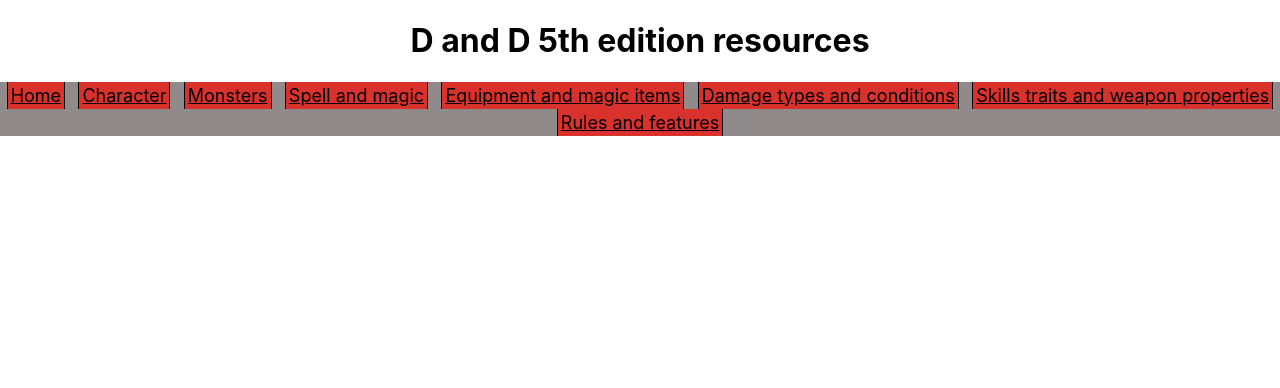
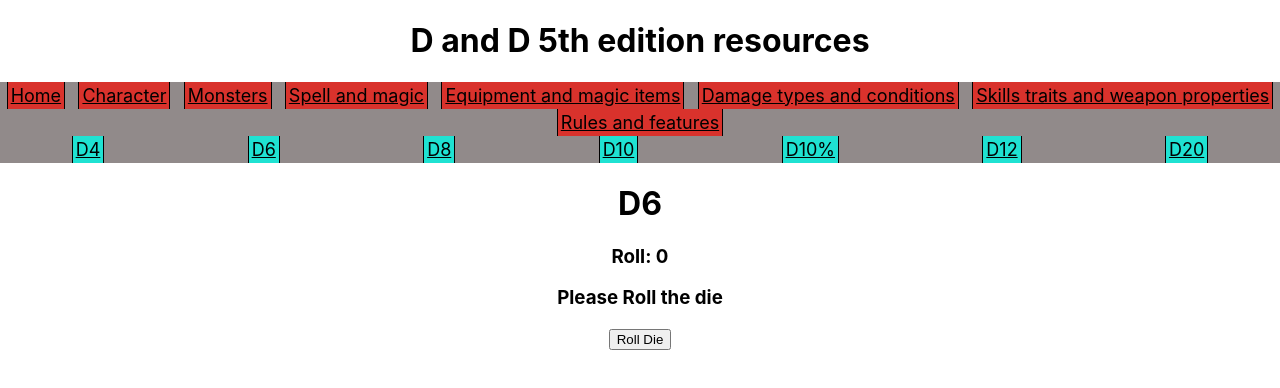
Before and after one commit to justinallenshade/DandD-5thEditionResources, a React (Create React App) app: page /die/d6 in a window 1280 px wide. Shown: the top 388 px of the page. Built offline with nearby package versions, Linux system fonts and the light colour scheme.

Commit message:
dice added, time for styling

```diff
--- a/src/App.js
+++ b/src/App.js
@@ -36,12 +36,13 @@ import MainRule from './Components/MainRule'
 import RuleSection from './Components/RuleSection'
 import Features from './Components/Features'
 
-
-// import DisplayTool from './Components/DisplayTool';
-
-
-
-
+import D4 from './Components/D4'
+import D6 from './Components/D6'
+import D8 from './Components/D8'
+import D10 from './Components/D10'
+import D10perc from './Components/D10perc'
+import D12 from './Components/D12'
+import D20 from './Components/D20'
 
 
 export default function App() {
@@ -87,6 +88,13 @@ export default function App() {
             <Route path="/mainrule/rulesection" exact render={() => <RuleSection url={url}/>} />
             <Route path="/mainrule/features" exact render={() => <Features url={url}/>} />
 
+            <Route path="/die/d4" exact render={() => <D4 url={url} />} />
+            <Route path="/die/d6" exact render={() => <D6 url={url} />} />
+            <Route path="/die/d8" exact render={() => <D8 url={url} />} />
+            <Route path="/die/d10" exact render={() => <D10 url={url} />} />
+            <Route path="/die/d10perc" exact render={() => <D10perc url={url} />} />
+            <Route path="/die/d12" exact render={() => <D12 url={url} />} />
+            <Route path="/die/d20" exact render={() => <D20 url={url} />} />
 
         </div>
     </div>
--- /dev/null
+++ b/src/Components/D10.jsx
@@ -0,0 +1,13 @@
+import React from 'react';
+import DiceNav from './DiceNav'
+import DieCalc from './DieCalc';
+
+export default function D10(props) {
+    return (
+        <div>
+            <DiceNav />
+            <h1>D10</h1>
+            <DieCalc die={10}/>
+        </div>
+    );
+}
--- /dev/null
+++ b/src/Components/D10perc.jsx
@@ -0,0 +1,24 @@
+import React,{ useState } from 'react';
+import DiceNav from './DiceNav'
+
+export default function DieCalc() {
+    const [dieState, setDieState] = useState("Please Roll the die")
+    const [countState, setCountState] = useState(0)
+
+    function rollDice(event){
+        event.preventDefault();
+        setDieState(`Results: ${(Math.floor(Math.random()*11 ))*10}%`);
+        setCountState(countState + 1)
+    }
+
+
+    return (
+        <div>
+            <DiceNav />
+            <h1>D10%</h1>
+            <h3 className="dieDisplay">{`Roll: ${countState}`}</h3>
+            <h3 className="dieDisplay">{dieState}</h3>
+            <button className="dieButton" onClick={rollDice}>Roll Die</button>
+        </div>
+    );
+}
--- /dev/null
+++ b/src/Components/D12.jsx
@@ -0,0 +1,13 @@
+import React from 'react';
+import DiceNav from './DiceNav'
+import DieCalc from './DieCalc';
+
+export default function D12(props) {
+    return (
+        <div>
+            <DiceNav />
+            <h1>D12</h1>
+            <DieCalc die={12}/>
+        </div>
+    );
+}
--- /dev/null
+++ b/src/Components/D20.jsx
@@ -0,0 +1,13 @@
+import React from 'react';
+import DiceNav from './DiceNav'
+import DieCalc from './DieCalc';
+
+export default function D20(props) {
+    return (
+        <div>
+            <DiceNav />
+            <h1>D20</h1>
+            <DieCalc die={20}/>
+        </div>
+    );
+}
--- /dev/null
+++ b/src/Components/D4.jsx
@@ -0,0 +1,15 @@
+import React from 'react';
+import DiceNav from './DiceNav'
+import DieCalc from './DieCalc';
+
+
+export default function D4(props) {
+
+    return (
+        <div>
+            <DiceNav />
+            <h1>D4</h1>
+            <DieCalc die={4}/>
+        </div>
+    );
+}
--- /dev/null
+++ b/src/Components/D6.jsx
@@ -0,0 +1,13 @@
+import React from 'react';
+import DiceNav from './DiceNav'
+import DieCalc from './DieCalc';
+
+export default function D6(props) {
+    return (
+        <div>
+            <DiceNav />
+            <h1>D6</h1>
+            <DieCalc die={6}/>
+        </div>
+    );
+}
--- /dev/null
+++ b/src/Components/D8.jsx
@@ -0,0 +1,13 @@
+import React from 'react';
+import DiceNav from './DiceNav'
+import DieCalc from './DieCalc';
+
+export default function D8(props) {
+    return (
+        <div>
+            <DiceNav />
+            <h1>D8</h1>
+            <DieCalc die={8}/>
+        </div>
+    );
+}
--- /dev/null
+++ b/src/Components/DiceNav.jsx
@@ -0,0 +1,16 @@
+import React from 'react';
+import { Link } from 'react-router-dom'
+
+export default function DiceNav() {
+    return (
+        <div className="header">
+            <Link to={'/die/d4'} className="char" >D4</Link>
+            <Link to={'/die/d6'} className="char" >D6</Link>
+            <Link to={'/die/d8'} className="char" >D8</Link>
+            <Link to={'/die/d10'} className="char" >D10</Link>
+            <Link to={'/die/d10perc'} className="char" >D10% </Link>
+            <Link to={'/die/d12'} className="char" >D12</Link>
+            <Link to={'/die/d20'} className="char" >D20</Link>
+        </div>
+    );
+}
--- /dev/null
+++ b/src/Components/DieCalc.jsx
@@ -0,0 +1,21 @@
+import React,{ useState } from 'react';
+
+export default function DieCalc(Die) {
+    const [dieState, setDieState] = useState("Please Roll the die")
+    const [countState, setCountState] = useState(0)
+
+    function rollDice(event){
+        event.preventDefault();
+        setDieState(`Results: ${Math.floor(Math.random()*(Die.die +1) )}`);
+        setCountState(countState + 1)
+    }
+
+
+    return (
+        <div>
+            <h3 className="dieDisplay">{`Roll: ${countState}`}</h3>
+            <h3 className="dieDisplay">{dieState}</h3>
+            <button className="dieButton" onClick={rollDice}>Roll Die</button>
+        </div>
+    );
+}
--- a/src/Components/DisplayTool.jsx
+++ b/src/Components/DisplayTool.jsx
@@ -325,7 +325,6 @@ async function urlCall(url){
 export default function DisplayTool({ url, wait }) {
 
     if(urlCondition === 0 || urlCondition !== url){
-        console.log(`conditional ran`)
         urlCall(url);
         subArr=[]
         subArr2=[]
--- a/src/Components/Home.jsx
+++ b/src/Components/Home.jsx
@@ -1,11 +1,16 @@
 import React from 'react';
+import DiceNav from './DiceNav'
 
 export default function Home() {
 
     return (
         <div>
-            <h1>Homepage</h1>
-            <p> Dice goes here</p>
+            <DiceNav />
+            <h1>Welcome Adventurers!!</h1>
+            <p>This is a collection of information that I have gathered along my travels.
+                Please use it if you would like. Oh! I should also tell you to be careful,
+                as the information is in my bag of holding and can take some time to retrieve.
+            </p>
         </div>
     );
 }
```
Also changed, not shown: 1 other file (tests, documents, lock files or other folders).
